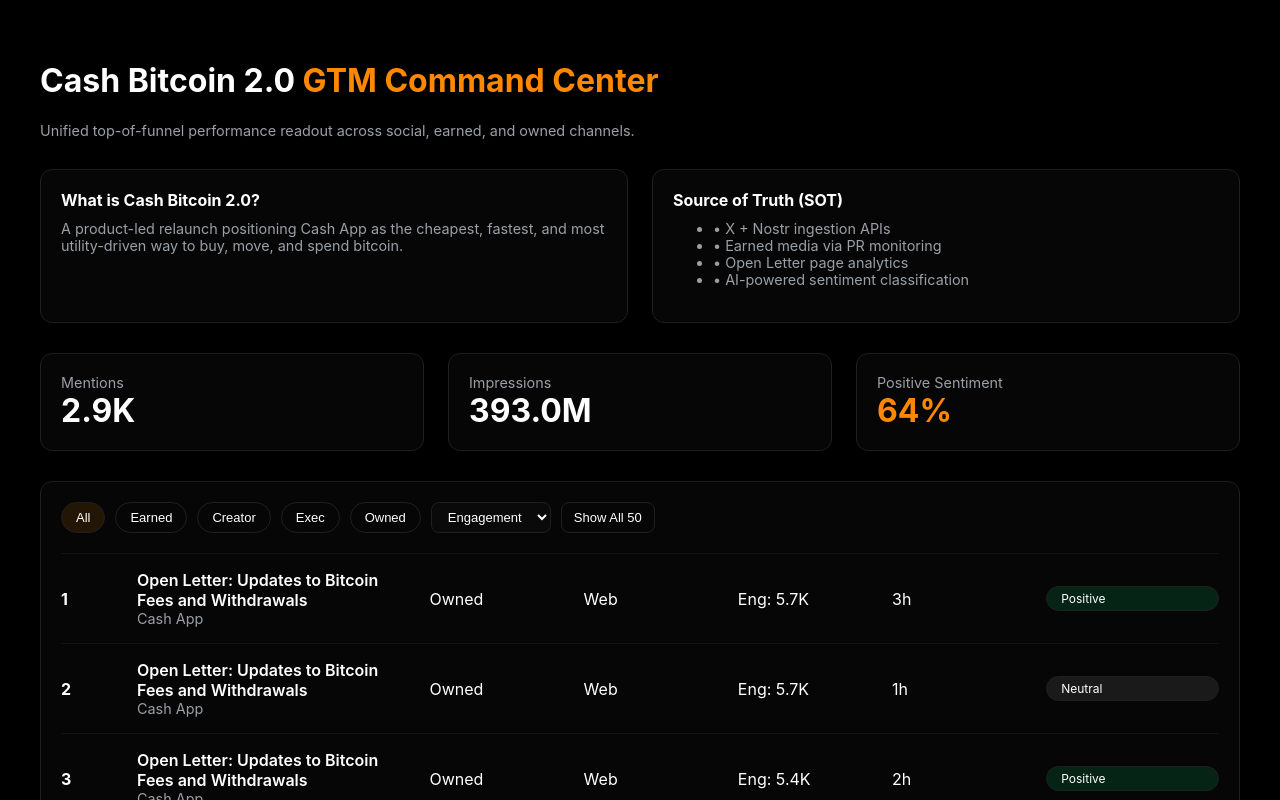
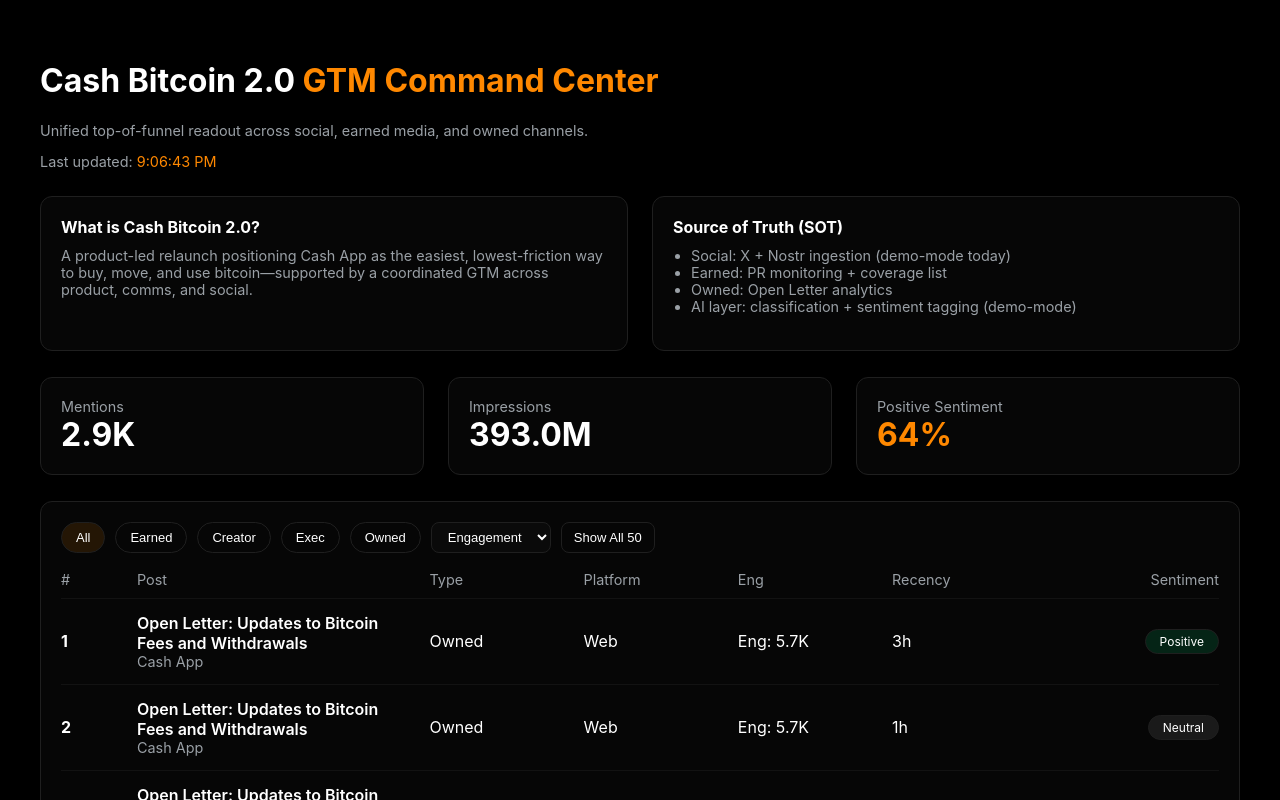
Before and after one commit to mpeeezy/bitcoin-gtm-dashboard, a Next.js app: page / in a window 1280 px wide. Shown: the top 800 px of the page. Built offline with nearby package versions, Linux system fonts and the light colour scheme.

Commit message:
Auto-refresh + last updated

```diff
--- a/app/page.tsx
+++ b/app/page.tsx
@@ -41,7 +41,8 @@
 type SortKey = "Engagement" | "Most Recent" | "Impressions";
 
 function formatNumber(n?: number) {
-  if (!n) return "—";
+  if (n === undefined || n === null) return "—";
+  if (n >= 1_000_000_000) return `${(n / 1_000_000_000).toFixed(1)}B`;
   if (n >= 1_000_000) return `${(n / 1_000_000).toFixed(1)}M`;
   if (n >= 1_000) return `${(n / 1_000).toFixed(1)}K`;
   return `${n}`;
@@ -50,8 +51,12 @@
 function timeAgo(iso: string) {
   const t = new Date(iso).getTime();
   const mins = Math.round((Date.now() - t) / 60000);
+  if (mins < 1) return "now";
   if (mins < 60) return `${mins}m`;
-  return `${Math.round(mins / 60)}h`;
+  const hrs = Math.round(mins / 60);
+  if (hrs < 24) return `${hrs}h`;
+  const days = Math.round(hrs / 24);
+  return `${days}d`;
 }
 
 function SentimentPill({ s }: { s?: Sentiment }) {
@@ -72,6 +77,8 @@
         fontSize: 12,
         border: "1px solid #1f1f1f",
         background: bg,
+        justifySelf: "end",
+        width: "fit-content",
       }}
     >
       {s ?? "—"}
@@ -85,30 +92,39 @@
   const [filter, setFilter] = useState<"All" | FeedItem["type"]>("All");
   const [sortKey, setSortKey] = useState<SortKey>("Engagement");
   const [showAll, setShowAll] = useState(false);
+  const [lastUpdated, setLastUpdated] = useState<string>("");
 
   async function fetchMetrics() {
-    const res = await fetch("/api/metrics");
+    const res = await fetch("/api/metrics", { cache: "no-store" });
     const json = await res.json();
     setMetrics(json);
+    setLastUpdated(new Date().toLocaleTimeString());
   }
 
   async function fetchFeed() {
-    const res = await fetch("/api/feed");
+    const res = await fetch("/api/feed", { cache: "no-store" });
     const json = await res.json();
     setFeed(json);
+    setLastUpdated(new Date().toLocaleTimeString());
   }
 
   useEffect(() => {
     fetchMetrics();
     fetchFeed();
+
+    const interval = setInterval(() => {
+      fetchMetrics();
+      fetchFeed();
+    }, 6000);
+
+    return () => clearInterval(interval);
   }, []);
 
   const m = metrics?.metrics;
 
   const items = useMemo(() => {
     const list = feed?.items ?? [];
-    const filtered =
-      filter === "All" ? list : list.filter((x) => x.type === filter);
+    const filtered = filter === "All" ? list : list.filter((x) => x.type === filter);
 
     const engagement = (it: FeedItem) =>
       (it.metrics.likes ?? 0) +
@@ -117,12 +133,12 @@
       (it.metrics.clicks ?? 0);
 
     return [...filtered].sort((a, b) => {
-      if (sortKey === "Most Recent")
-        return new Date(b.timestampISO).getTime() -
-          new Date(a.timestampISO).getTime();
-      if (sortKey === "Impressions")
-        return (b.metrics.impressions ?? 0) -
-          (a.metrics.impressions ?? 0);
+      if (sortKey === "Most Recent") {
+        return new Date(b.timestampISO).getTime() - new Date(a.timestampISO).getTime();
+      }
+      if (sortKey === "Impressions") {
+        return (b.metrics.impressions ?? 0) - (a.metrics.impressions ?? 0);
+      }
       return engagement(b) - engagement(a);
     });
   }, [feed, filter, sortKey]);
@@ -130,12 +146,15 @@
   return (
     <main className="main">
       {/* HEADER */}
-      <header style={{ marginBottom: 30 }}>
+      <header style={{ marginBottom: 26 }}>
         <h1 style={{ fontSize: 32, fontWeight: 700 }}>
           Cash Bitcoin 2.0 <span className="accent">GTM Command Center</span>
         </h1>
         <p className="hint" style={{ marginTop: 10 }}>
-          Unified top-of-funnel performance readout across social, earned, and owned channels.
+          Unified top-of-funnel readout across social, earned media, and owned channels.
+        </p>
+        <p className="hint" style={{ marginTop: 6 }}>
+          Last updated: <span className="accent">{lastUpdated || "—"}</span>
         </p>
       </header>
 
@@ -145,24 +164,24 @@
           display: "grid",
           gridTemplateColumns: "1fr 1fr",
           gap: 24,
-          marginBottom: 30,
+          marginBottom: 26,
         }}
       >
         <div className="card">
           <strong>What is Cash Bitcoin 2.0?</strong>
           <p className="hint" style={{ marginTop: 10 }}>
-            A product-led relaunch positioning Cash App as the cheapest,
-            fastest, and most utility-driven way to buy, move, and spend bitcoin.
+            A product-led relaunch positioning Cash App as the easiest, lowest-friction way to buy,
+            move, and use bitcoin—supported by a coordinated GTM across product, comms, and social.
           </p>
         </div>
 
         <div className="card">
           <strong>Source of Truth (SOT)</strong>
-          <ul className="hint" style={{ marginTop: 10 }}>
-            <li>• X + Nostr ingestion APIs</li>
-            <li>• Earned media via PR monitoring</li>
-            <li>• Open Letter page analytics</li>
-            <li>• AI-powered sentiment classification</li>
+          <ul className="hint" style={{ marginTop: 10, paddingLeft: 18 }}>
+            <li>Social: X + Nostr ingestion (demo-mode today)</li>
+            <li>Earned: PR monitoring + coverage list</li>
+            <li>Owned: Open Letter analytics</li>
+            <li>AI layer: classification + sentiment tagging (demo-mode)</li>
           </ul>
         </div>
       </section>
@@ -173,14 +192,12 @@
           display: "grid",
           gridTemplateColumns: "repeat(3,1fr)",
           gap: 24,
-          marginBottom: 30,
+          marginBottom: 26,
         }}
       >
         <div className="card">
           <div className="hint">Mentions</div>
-          <div style={{ fontSize: 32, fontWeight: 700 }}>
-            {m ? formatNumber(m.mentions) : "—"}
-          </div>
+          <div style={{ fontSize: 32, fontWeight: 700 }}>{m ? formatNumber(m.mentions) : "—"}</div>
         </div>
 
         <div className="card">
@@ -200,9 +217,8 @@
 
       {/* LEADERBOARD */}
       <section className="card">
-        <div style={{ display: "flex", gap: 10, flexWrap: "wrap", marginBottom: 20 }}>
-          {(["All", "Earned", "Creator", "Exec", "Owned"] as const).map(
-            (t) => (
+        <div style={{ display: "flex", gap: 10, flexWrap: "wrap", marginBottom: 18 }}>
+          {(["All", "Earned", "Creator", "Exec", "Owned"] as const).map((t) => (
             <button
               key={t}
               onClick={() => setFilter(t)}
@@ -210,24 +226,18 @@
                 borderRadius: 999,
                 padding: "6px 14px",
                 border: "1px solid #1f1f1f",
-                  background:
-                    filter === t
-                      ? "rgba(255,136,0,0.12)"
-                      : "transparent",
+                background: filter === t ? "rgba(255,136,0,0.12)" : "transparent",
                 color: "#fff",
                 fontSize: 13,
               }}
             >
               {t}
             </button>
-            )
-          )}
+          ))}
 
           <select
             value={sortKey}
-            onChange={(e) =>
-              setSortKey(e.target.value as SortKey)
-            }
+            onChange={(e) => setSortKey(e.target.value as SortKey)}
             style={{
               borderRadius: 8,
               padding: "6px 12px",
@@ -248,15 +258,31 @@
               borderRadius: 8,
               padding: "6px 12px",
               border: "1px solid #1f1f1f",
-              background: showAll
-                ? "rgba(255,136,0,0.12)"
-                : "transparent",
+              background: showAll ? "rgba(255,136,0,0.12)" : "transparent",
               color: "#fff",
               fontSize: 13,
             }}
           >
             {showAll ? "Show Top 10" : "Show All 50"}
           </button>
+        </div>
+
+        <div
+          className="hint"
+          style={{
+            display: "grid",
+            gridTemplateColumns: "60px 1.6fr 0.8fr 0.8fr 0.8fr 0.8fr 1fr",
+            gap: 16,
+            paddingBottom: 10,
+          }}
+        >
+          <div>#</div>
+          <div>Post</div>
+          <div>Type</div>
+          <div>Platform</div>
+          <div>Eng</div>
+          <div>Recency</div>
+          <div style={{ justifySelf: "end" }}>Sentiment</div>
         </div>
 
         {items.slice(0, showAll ? 50 : 10).map((it, index) => {
@@ -274,10 +300,9 @@
               rel="noreferrer"
               style={{
                 display: "grid",
-                gridTemplateColumns:
-                  "60px 1.6fr 0.8fr 0.8fr 0.8fr 0.8fr 1fr",
+                gridTemplateColumns: "60px 1.6fr 0.8fr 0.8fr 0.8fr 0.8fr 1fr",
                 gap: 16,
-                padding: "16px 0",
+                padding: "14px 0",
                 borderTop: "1px solid #121212",
                 textDecoration: "none",
                 color: "inherit",
@@ -285,18 +310,17 @@
               }}
             >
               <div style={{ fontWeight: 700 }}>{index + 1}</div>
+
               <div>
-                <div style={{ fontWeight: 600 }}>
-                  {it.title}
+                <div style={{ fontWeight: 600 }}>{it.title}</div>
+                <div className="hint">{it.sourceName ?? it.authorName}</div>
               </div>
-                <div className="hint">
-                  {it.sourceName ?? it.authorName}
-                </div>
-              </div>
+
               <div>{it.type}</div>
               <div>{it.platform}</div>
               <div>Eng: {formatNumber(engagement)}</div>
               <div>{timeAgo(it.timestampISO)}</div>
+
               <SentimentPill s={it.sentiment} />
             </a>
           );
```
Lines whose indentation alone changed are shown as unchanged.
